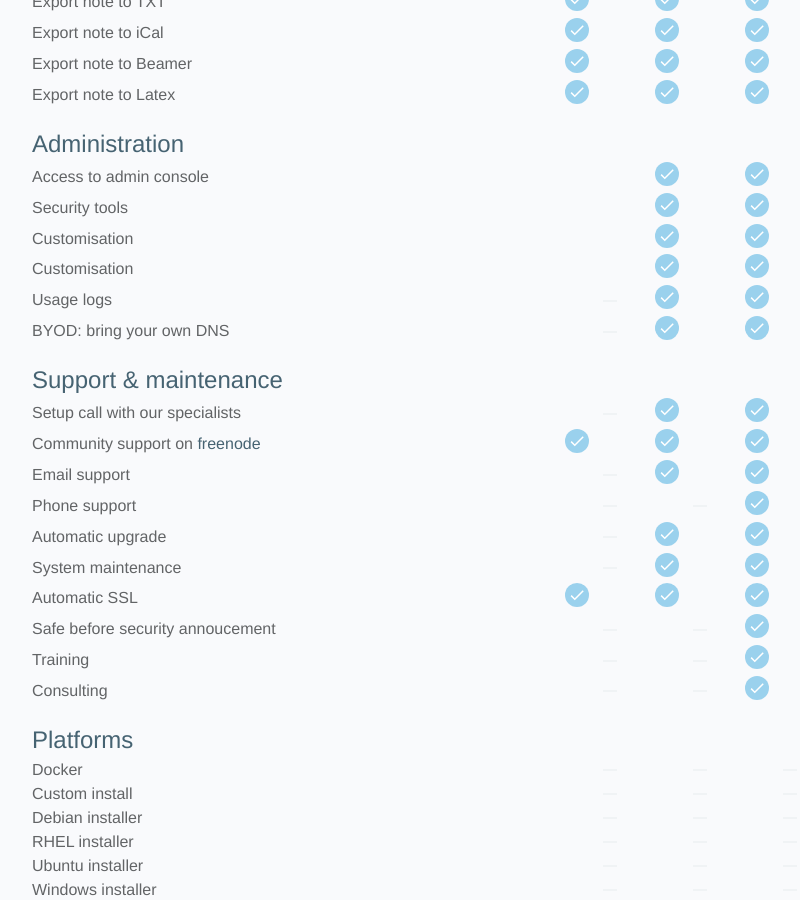
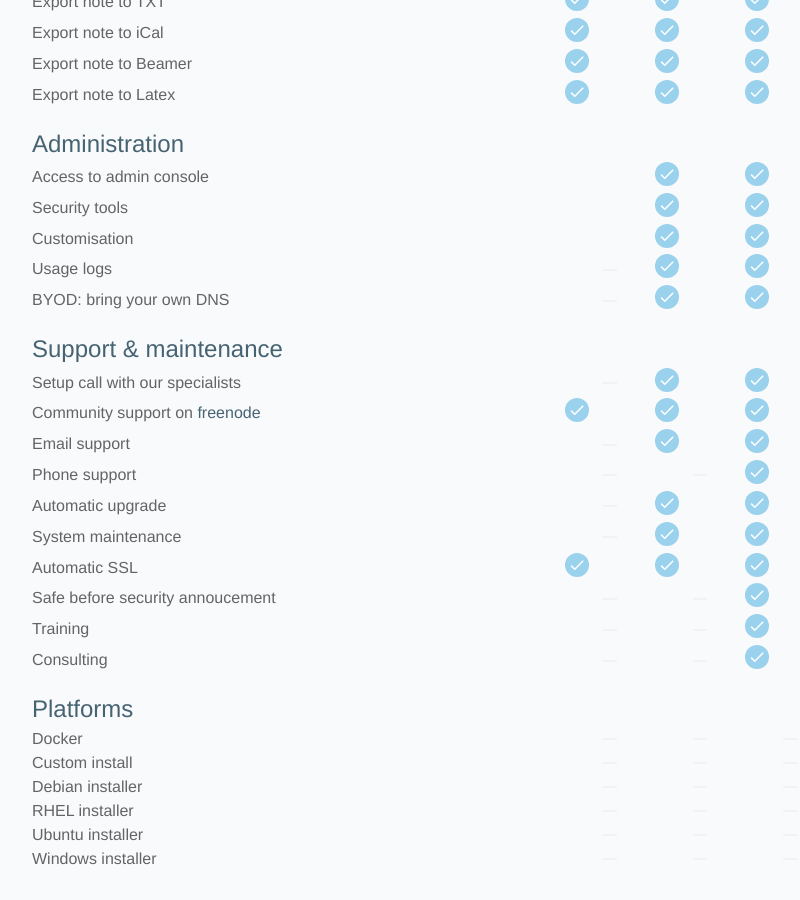
Before and after one commit to mickael-kerjean/filestash-website, a Jekyll site: the page built from pricing.md, in a window 1280 px wide and 900 px high, scrolled down 1702 px. Shown: the whole window, without its empty margins (223-1023 px from the left). Built offline with Jekyll 4.4.1, drawn with Linux system fonts in a browser that asks for light colours; nearby versions of some CDN libraries; library files that are not in the unit come from our copies; comment, search, counter and statistics services are not loaded.

Commit message:
fix (duplicate): pricing page - #3

```diff
--- a/pricing.md
+++ b/pricing.md
@@ -687,20 +687,6 @@ title: Buy
                 <td data-related="selfhosted"><i class="check"></i></td>
             </tr>
             <tr>
-                <td>Customisation</td>
-                <td data-related="cloud">
-                    <div class="tooltip">
-                        <i class="close"></i>
-                        <span class="tooltiptext">imagine the mess if everyone would be an admin!</span>
-                    </div>
-                </td>
-                <td data-related="cloud"><i class="check"></i></td>
-                <td data-related="cloud"><i class="check"></i></td>
-                <td data-related="selfhosted"><i class="check"></i></td>
-                <td data-related="selfhosted"><i class="check"></i></td>
-                <td data-related="selfhosted"><i class="check"></i></td>
-            </tr>
-            <tr>
                 <td>Usage logs</td>
                 <td data-related="cloud"><i class="close"></i></td>
                 <td data-related="cloud"><i class="check"></i></td>
```
